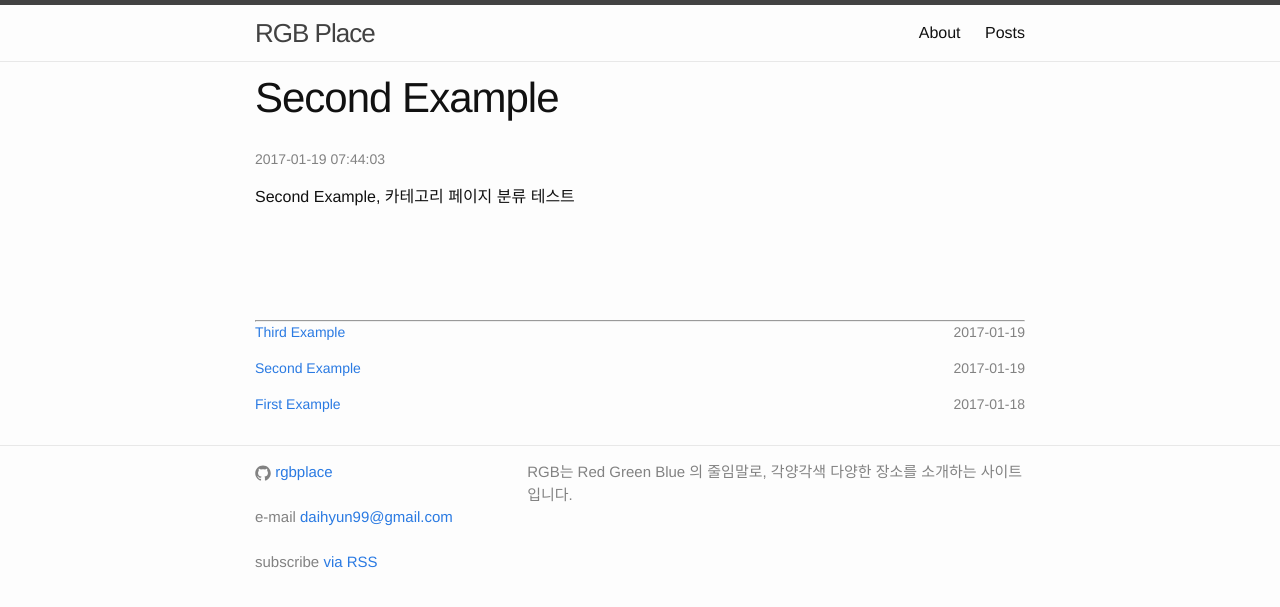
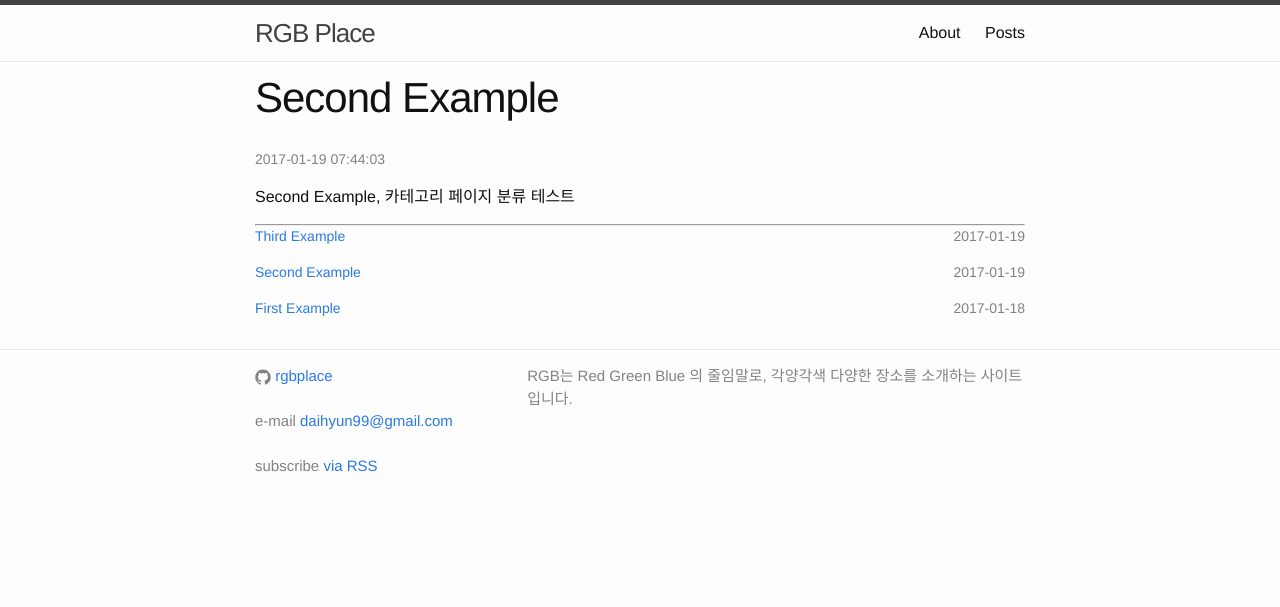
Before and after one commit to 6lueparr0t/about-rgbplace, a Jekyll site: the page built from _posts/example/0pages/2017-01-20-Second-Example.markdown, in a window 1280 px wide. Shown: the top 607 px of the page. Built offline with Jekyll 4.4.1, drawn with Linux system fonts in a browser that asks for light colours; nearby versions of some CDN libraries; comment, search, counter and statistics services are not loaded.

Commit message:
Update disqus_comments.html

```diff
--- a/_includes/disqus_comments.html
+++ b/_includes/disqus_comments.html
@@ -1,7 +1,8 @@
 {% if page.comments != false and jekyll.environment == "production" %}
 <div id="disqus_thread">
-<br/><br/><br/><br/>
+  <p></P>
 </div>
+<script src="//code.jquery.com/jquery-3.1.1.min.js"></script>
 <script>
 
 /**
@@ -26,6 +27,5 @@ s.setAttribute('data-timestamp', +new Date());
     });
 
 </script>
-<script src="//code.jquery.com/jquery-3.1.1.min.js"></script>
 <noscript>Please enable JavaScript to view the <a href="https://disqus.com/?ref_noscript">comments powered by Disqus.</a></noscript>
 {% endif %}
```
